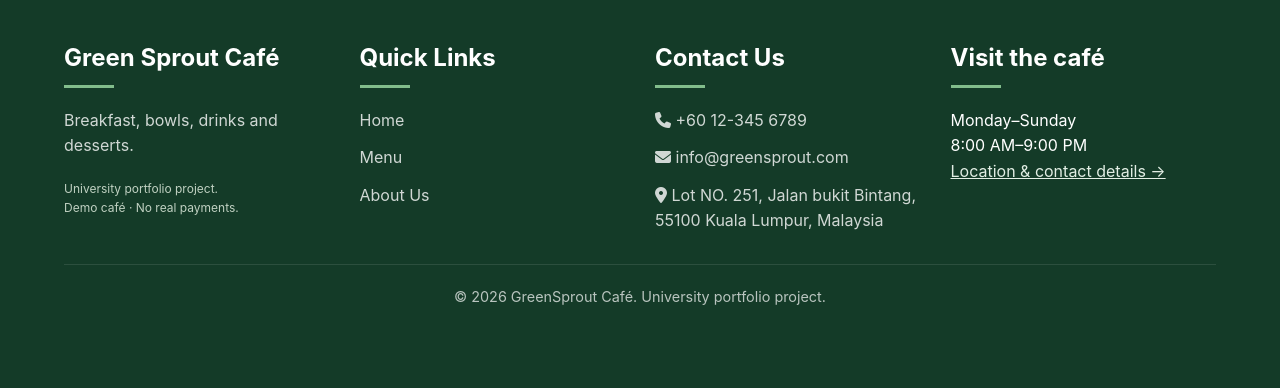
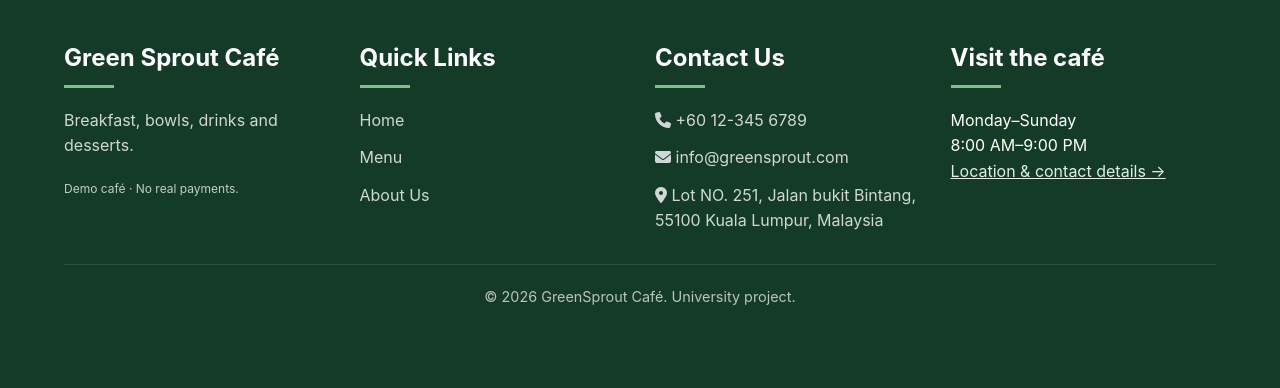
Before and after one commit to kaiqingkhaw/greensprout-cafe, a PHP site: page /menu.html in a window 1280 px wide. Shown: the part 1252-1640 px from the top of the page. Run offline with PHP 8.4, Linux system fonts and the light colour scheme; data comes from the database, SQL or seed files in the repository.

Commit message:
Use GreenSprout Cafe branding and simplify demo labels

```diff
--- a/package.json
+++ b/package.json
@@ -2,7 +2,7 @@
   "name": "greensprout-cafe",
   "version": "1.0.0",
   "private": true,
-  "description": "A full-stack PHP and MySQL university caf\u00c3\u00a9 portfolio project",
+  "description": "A cafe ordering application built with PHP, MySQL and JavaScript",
   "scripts": {
     "test": "node tests/check-syntax.cjs && node tests/check-assets.cjs && node tests/catalog-regression.cjs && node tests/home-menu-regression.cjs && node tests/frontend-regression.cjs",
     "test:http": "node tests/full-regression.cjs",
--- a/public/About.us.html
+++ b/public/About.us.html
@@ -11,7 +11,7 @@
   <script src="assets/js/api-client.js?v=portfolio1"></script>
   <link rel="stylesheet" href="assets/css/responsive.css?v=consistent2">
   <link id="shared-header-style" rel="stylesheet" href="assets/css/header.css?v=audit6">
-  <meta name="description" content="Discover the GreenSprout café concept and get in touch through our student portfolio demonstration.">
+  <meta name="description" content="Learn about GreenSprout Café and get in touch.">
   <meta name="theme-color" content="#244e39">
   <link rel="stylesheet" href="assets/css/storefront.css?v=portfolio7">
   <link rel="stylesheet" href="assets/css/experience-polish.css?v=portfolio7">
@@ -262,7 +262,7 @@
             <div class="footer-column">
                 <h3>Green Sprout Café</h3>
                 <p style="color: rgba(255, 255, 255, 0.8); margin-bottom: 20px;">Breakfast, bowls, drinks and desserts.</p>
-                <p class="portfolio-note">University portfolio project.<br>Demo café · No real payments.</p>
+                <p class="portfolio-note">Demo café · No real payments.</p>
             </div>
 
             <div class="footer-column">
@@ -287,7 +287,7 @@
         </div>
 
         <div class="copyright">
-            <p>&copy; 2026 GreenSprout Café. University portfolio project.</p>
+            <p>&copy; 2026 GreenSprout Café. University project.</p>
         </div>
     </footer>
 
--- a/public/MainMenu.html
+++ b/public/MainMenu.html
@@ -11,7 +11,7 @@
   <script src="assets/js/api-client.js?v=portfolio1"></script>
   <link rel="stylesheet" href="assets/css/responsive.css?v=consistent2">
   <link id="shared-header-style" rel="stylesheet" href="assets/css/header.css?v=audit6">
-  <meta name="description" content="Meet GreenSprout Café: explore colourful breakfasts, comforting mains, drinks and desserts in this full-stack café portfolio project.">
+  <meta name="description" content="Explore breakfast, bowls, drinks and desserts at GreenSprout Café.">
   <meta name="theme-color" content="#244e39">
   <link rel="stylesheet" href="assets/css/storefront.css?v=portfolio7">
   <script src="assets/js/storefront.js?v=portfolio7" defer></script>
@@ -187,7 +187,7 @@
             <div class="footer-column">
                 <h3>Green Sprout Café</h3>
                 <p style="color: rgba(255, 255, 255, 0.8); margin-bottom: 20px;">Breakfast, bowls, drinks and desserts.</p>
-                <p class="portfolio-note">University portfolio project.<br>Demo café · No real payments.</p>
+                <p class="portfolio-note">Demo café · No real payments.</p>
             </div>
 
             <div class="footer-column">
@@ -216,7 +216,7 @@
         </div>
 
         <div class="copyright">
-            <p>&copy; 2026 GreenSprout Café. University portfolio project.</p>
+            <p>&copy; 2026 GreenSprout Café. University project.</p>
         </div>
     </footer>
 
--- a/public/admin_home.php
+++ b/public/admin_home.php
@@ -71,6 +71,6 @@ $today = new DateTimeImmutable('now', new DateTimeZone('Asia/Singapore'));
       </section>
     </div>
   </main>
-  <footer><div class="copyright"><p>&copy; 2026 GreenSprout Organic Café · Secure admin workspace</p><p class="portfolio-disclosure">Portfolio demonstration · No real payments or customer notifications.</p></div></footer>
+  <footer><div class="copyright"><p>&copy; 2026 GreenSprout Organic Café · Secure admin workspace</p><p class="portfolio-disclosure">Demo application · No real payments or customer notifications.</p></div></footer>
 </body>
 </html>
--- a/public/admin_manage_menu.php
+++ b/public/admin_manage_menu.php
@@ -1056,7 +1056,7 @@ unset($_SESSION['message']);
             <div class="footer-column">
                 <h3>GreenSprout Cafe</h3>
                 <p style="color: rgba(255, 255, 255, 0.8); margin-bottom: 20px;">Breakfast, bowls, drinks and desserts.</p>
-                <p class="portfolio-disclosure">Portfolio demonstration · Social channels are intentionally not connected.</p>
+                <p class="portfolio-disclosure">Demo application · No real orders or payments.</p>
             </div>
 
             <div class="footer-column">
--- a/public/admin_panel.php
+++ b/public/admin_panel.php
@@ -953,7 +953,7 @@ $reviews = $conn->query("SELECT r.id, u.name, r.rating, r.review, r.created_at F
             <div class="footer-column">
                 <h3>GreenSprout Cafe</h3>
                 <p style="color: rgba(255, 255, 255, 0.8); margin-bottom: 20px;">Breakfast, bowls, drinks and desserts.</p>
-                <p class="portfolio-disclosure">Portfolio demonstration · Social channels are intentionally not connected.</p>
+                <p class="portfolio-disclosure">Demo application · No real orders or payments.</p>
             </div>
 
             <div class="footer-column">
--- a/public/login.html
+++ b/public/login.html
@@ -75,7 +75,7 @@
         <i class="fas fa-times"></i>
       </button>
       <h2 id="help-title">Login assistance</h2>
-      <p>Password recovery email is not configured for this portfolio demo. Contact the café administrator for help.</p>
+      <p>Password recovery email is not available in this demo. Contact the café administrator for help.</p>
       <a class="login-btn" href="mailto:info@greensprout.com" style="display:block;text-align:center;text-decoration:none;">Contact administrator</a>
     </div>
   </main>
--- a/public/menu.html
+++ b/public/menu.html
@@ -246,7 +246,7 @@
                 <!-- Step 3: Payment -->
                 <div class="cart-step" id="payment-step">
                     <div class="delivery-form">
-                        <span class="eyebrow">THE FINAL TOUCH</span><h3>How would you like to pay?</h3><p class="payment-intro">Review your payment choice before placing your demo order.</p><p class="checkout-notice"><strong>Portfolio sandbox</strong> · No money is charged. Use the supplied test details only.</p>
+                        <span class="eyebrow">THE FINAL TOUCH</span><h3>How would you like to pay?</h3><p class="payment-intro">Review your payment choice before placing your demo order.</p><p class="checkout-notice"><strong>Demo checkout</strong> · No money is charged. Use the supplied test details only.</p>
 
                         <div class="form-group">
                             <label class="required">Select Payment Method</label>
@@ -262,7 +262,7 @@
                             </div>
                         </div>
 
-                        <div id="cash-panel" class="payment-detail"><i class="fas fa-money-bill-wave" aria-hidden="true"></i><div><strong>Pay when it arrives</strong><p>Your order will be recorded as cash on delivery. This portfolio does not arrange a real delivery.</p></div></div>
+                        <div id="cash-panel" class="payment-detail"><i class="fas fa-money-bill-wave" aria-hidden="true"></i><div><strong>Pay when it arrives</strong><p>Your order will be recorded as cash on delivery. No delivery is arranged in this demo.</p></div></div>
                         <div id="card-panel" class="card-entry" hidden>
                             <div class="card-entry-heading"><h4>Card details</h4><span class="test-badge">TEST MODE</span></div>
                             <p class="test-instruction">Try the card form with our sample details. Never enter a real card.</p>
@@ -389,7 +389,7 @@
         <div class="footer-column">
             <h3>Green Sprout Café</h3>
             <p style="color: rgba(255, 255, 255, 0.8); margin-bottom: 20px;">Breakfast, bowls, drinks and desserts.</p>
-            <p class="portfolio-note">University portfolio project.<br>Demo café · No real payments.</p>
+            <p class="portfolio-note">Demo café · No real payments.</p>
         </div>
 
         <div class="footer-column">
@@ -418,7 +418,7 @@
     </div>
 
     <div class="copyright">
-        <p>&copy; 2026 GreenSprout Café. University portfolio project.</p>
+        <p>&copy; 2026 GreenSprout Café. University project.</p>
     </div>
 </footer>
 
--- a/public/profile.php
+++ b/public/profile.php
@@ -718,7 +718,7 @@ $user = $stmt->get_result()->fetch_assoc();
         <div class="footer-column">
             <h3>Green Sprout Café</h3>
             <p style="color: rgba(255, 255, 255, 0.8); margin-bottom: 20px;">Breakfast, bowls, drinks and desserts.</p>
-            <p class="portfolio-disclosure">Portfolio demonstration · Social channels are intentionally not connected.</p>
+            <p class="portfolio-disclosure">Demo application · No real orders or payments.</p>
         </div>
 
         <div class="footer-column">
@@ -747,7 +747,7 @@ $user = $stmt->get_result()->fetch_assoc();
     </div>
 
     <div class="copyright">
-        <p>&copy; 2026 GreenSprout Café. University portfolio project.</p>
+        <p>&copy; 2026 GreenSprout Café. University project.</p>
     </div>
 </footer>
 
```
